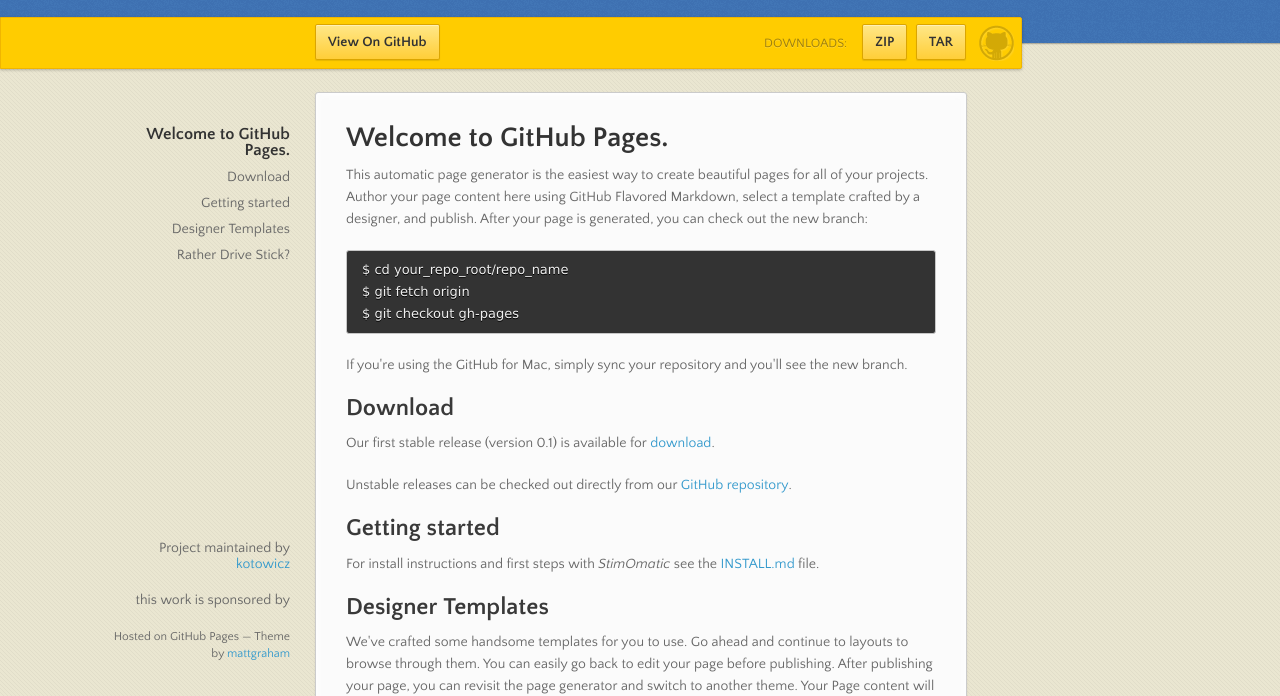
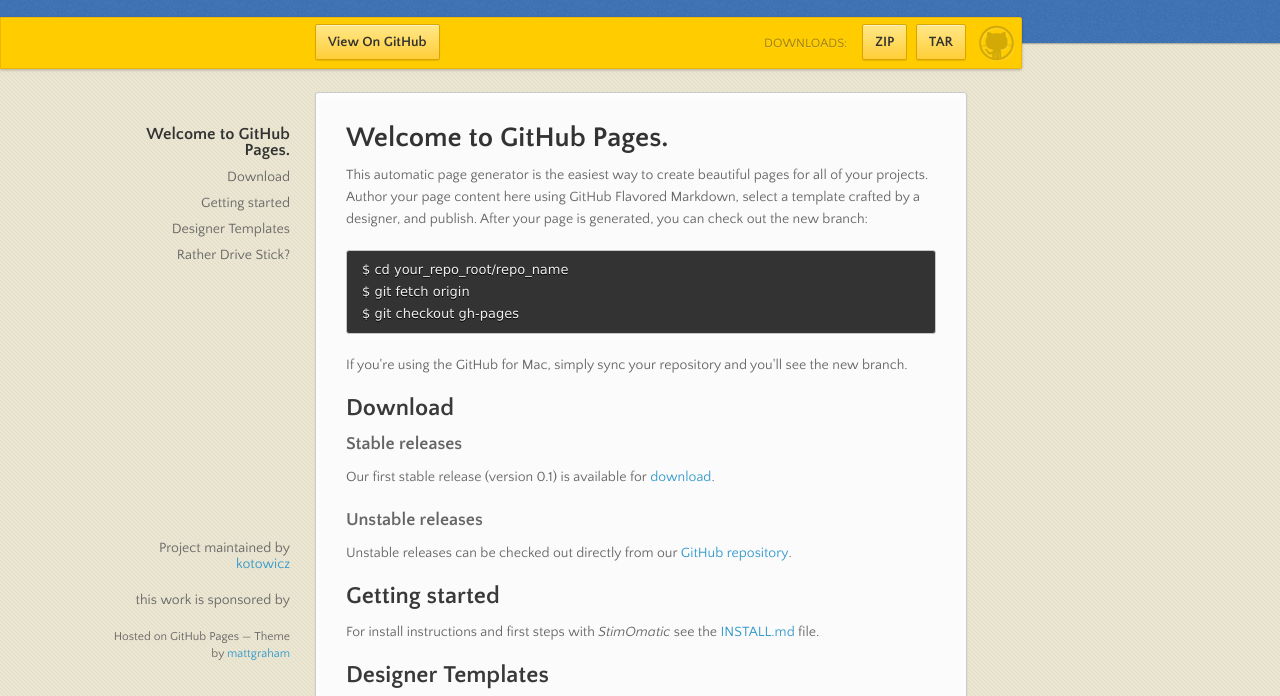
Before and after one commit to kotowicz/testing, a plain HTML site: page index.html in a window 1280 px wide. Shown: the part 98-794 px from the top of the page. Drawn offline with nearby package versions, Linux system fonts and the light colour scheme.

Commit message:
Update index.html

```diff
--- a/index.html
+++ b/index.html
@@ -53,7 +53,9 @@ $ git checkout gh-pages
 <p>If you're using the GitHub for Mac, simply sync your repository and you'll see the new branch.</p>
 
 <h2>Download</h2>
+<h3>Stable releases</h3>
 <p>Our first stable release (version 0.1) is available for <a href="https://github.com/kotowicz/StimOmatic/archive/v0.1.zip">download</a>.</p>
+<h3>Unstable releases</h3>
 <p>Unstable releases can be checked out directly from our <a href="https://github.com/StimOmatic/StimOmatic">GitHub repository</a>.</p>
 
 <h2>Getting started</h2>
```
